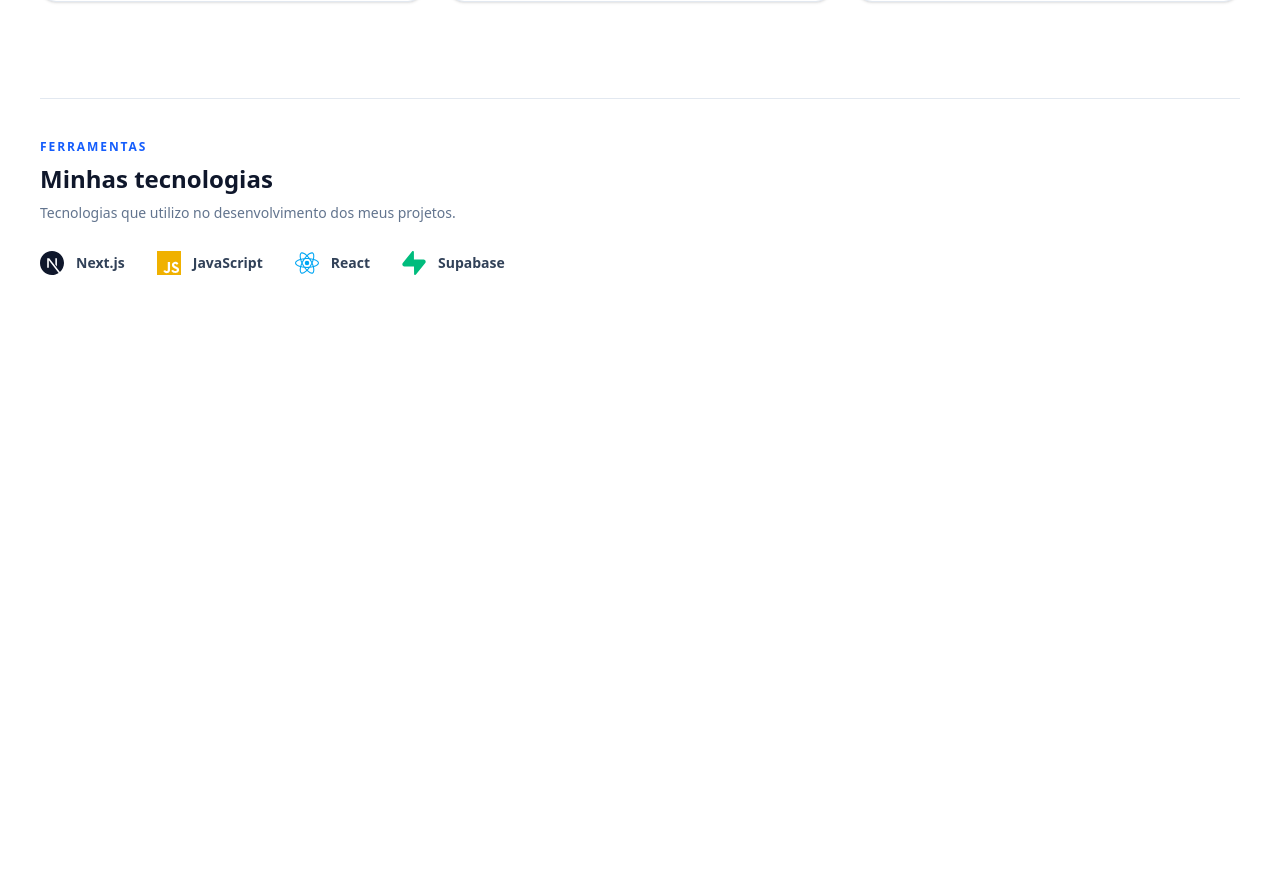
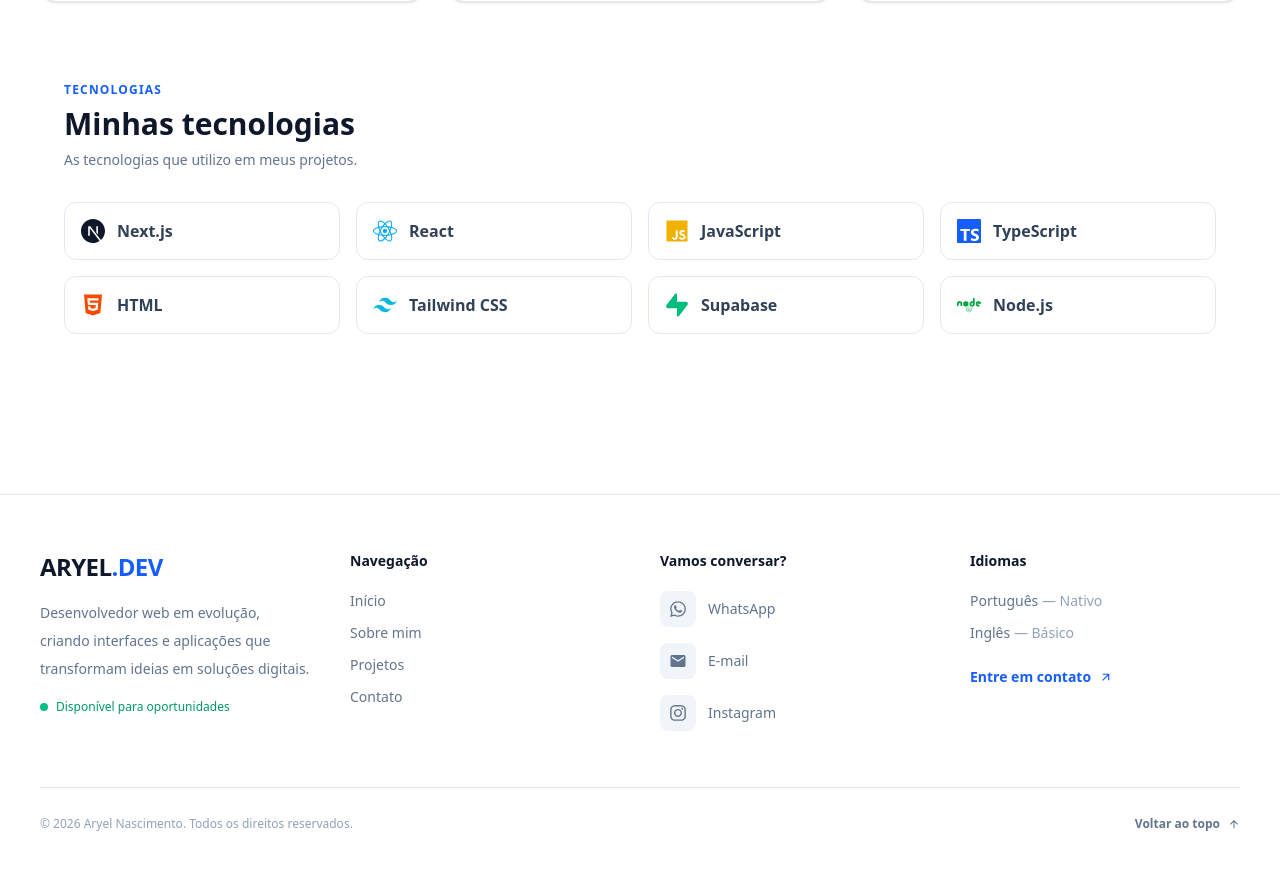
Before and after one commit to aryelnascimento11/easy-portfolio, a Next.js app: page / in a window 1280 px wide. Shown: the part 1418-2288 px from the top of the page. Before the commit the page ends 1773 px from the top, so only its background shows below. Built offline with nearby package versions, Linux system fonts and the light colour scheme.

Commit message:
My technologies

```diff
--- a/app/components/card.tsx
+++ b/app/components/card.tsx
@@ -5,12 +5,21 @@ import Image from "next/image";
 import { useEffect, useState } from "react";
 import { AnimatePresence, motion } from "motion/react";
 import { MdArrowOutward, MdClose, MdArrowForward } from "react-icons/md";
-import {
-    SiNextdotjs,
-    SiJavascript,
-    SiReact,
-    SiSupabase,
-} from "react-icons/si";
+import { SiNextdotjs } from "react-icons/si";
+import { FaReact } from "react-icons/fa6";
+import { IoLogoJavascript } from "react-icons/io5";
+import { SiTypescript } from "react-icons/si";
+import { FaHtml5 } from "react-icons/fa6";
+import { RiTailwindCssFill } from "react-icons/ri";
+import { RiSupabaseFill } from "react-icons/ri";
+import { FaNode } from "react-icons/fa";
+
+
+
+
+
+
+
 
 type Project = {
     id: number;
@@ -42,27 +51,20 @@ const projects: Project[] = [
         description: "Site de barbearia com apresentação de serviços e agendamento.",
         image: "/image/barbeiro.png",
         category: "Projeto demonstrativo",
-        technologies: ["Html", "Css", "JavaScript"],
+        technologies: ["Next.js", "Tailwind", "JavaScript"],
         details: "Uma experiência digital para apresentar os serviços, informações e identidade de uma barbearia.",
         challenge: "Organizar as informações de maneira visual e facilitar o acesso dos clientes aos serviços.",
     },
     {
         id: 3,
-        title: "Bloco de Notas",
+        title: "Next.js Components",
         description: "Estudos e experimentos com componentes e interfaces.",
-        image: "/image/Bloco.png",
+        image: "/image/bloco.png",
         category: "Projeto pessoal",
         technologies: ["Next.js", "React", "TypeScript"],
         details: "Projeto criado para praticar composição de componentes e organização de interfaces.",
         challenge: "Desenvolver componentes reutilizáveis e manter uma estrutura organizada.",
     },
-];
-
-const technologies = [
-    { name: "Next.js", icon: SiNextdotjs, color: "text-slate-900" },
-    { name: "JavaScript", icon: SiJavascript, color: "text-yellow-500" },
-    { name: "React", icon: SiReact, color: "text-sky-500" },
-    { name: "Supabase", icon: SiSupabase, color: "text-emerald-500" },
 ];
 
 export default function Card() {
@@ -89,7 +91,6 @@ export default function Card() {
 
     return (
         <main className="bg-white px-6 py-20 lg:px-10">
-
             <div className="mx-auto max-w-7xl">
 
                 {/* Título */}
@@ -109,7 +110,7 @@ export default function Card() {
                     </div>
 
                     <a
-                        href="https://github.com/aryelnascimento11?tab=repositories"
+                        href="/projects"
                         className="hidden items-center gap-2 text-sm font-semibold text-blue-600 transition hover:gap-3 sm:flex"
                     >
                         Ver todos
@@ -119,7 +120,6 @@ export default function Card() {
 
                 {/* Cards */}
                 <div className="grid gap-6 md:grid-cols-2 lg:grid-cols-3">
-
                     {projects.map((project, index) => (
                         <motion.article
                             key={project.id}
@@ -131,7 +131,6 @@ export default function Card() {
                             whileHover={{ y: -7 }}
                             className="group overflow-hidden rounded-2xl border border-slate-200 bg-white shadow-sm transition-shadow duration-300 hover:shadow-xl hover:shadow-slate-200/70"
                         >
-
                             <button
                                 onClick={() => setProjetoSelecionado(project)}
                                 className="block w-full text-left"
@@ -156,7 +155,6 @@ export default function Card() {
                                 </div>
 
                                 <div className="p-5">
-
                                     <div className="flex items-center justify-between">
                                         <h3 className="text-lg font-bold text-slate-900">
                                             {project.title}
@@ -179,48 +177,11 @@ export default function Card() {
                                             </span>
                                         ))}
                                     </div>
-
                                 </div>
                             </button>
                         </motion.article>
                     ))}
-
                 </div>
-
-                {/* Tecnologias */}
-                <section className="mt-24 border-t border-slate-200 pt-10">
-
-                    <div className="mb-7">
-                        <p className="text-xs font-bold tracking-[0.16em] text-blue-600">
-                            FERRAMENTAS
-                        </p>
-
-                        <h2 className="mt-2 text-2xl font-bold text-slate-900">
-                            Minhas tecnologias
-                        </h2>
-
-                        <p className="mt-2 text-sm text-slate-500">
-                            Tecnologias que utilizo no desenvolvimento dos meus projetos.
-                        </p>
-                    </div>
-
-                    <div className="flex flex-wrap gap-8">
-                        {technologies.map((tech) => {
-                            const Icon = tech.icon;
-
-                            return (
-                                <div
-                                    key={tech.name}
-                                    className="flex items-center gap-3 text-sm font-semibold text-slate-700"
-                                >
-                                    <Icon className={`text-2xl ${tech.color}`} />
-                                    {tech.name}
-                                </div>
-                            );
-                        })}
-                    </div>
-
-                </section>
             </div>
 
             {/* Modal de detalhes */}
@@ -238,7 +199,6 @@ export default function Card() {
                         }}
                     >
                         <motion.div
-                            layoutId={`project-image-${projetoSelecionado.id}`}
                             initial={{ opacity: 0, y: 35, scale: 0.96 }}
                             animate={{ opacity: 1, y: 0, scale: 1 }}
                             exit={{ opacity: 0, y: 25, scale: 0.97 }}
@@ -248,7 +208,6 @@ export default function Card() {
                             aria-labelledby="project-title"
                             className="relative max-h-[90vh] w-full max-w-6xl overflow-y-auto rounded-2xl bg-white shadow-2xl"
                         >
-
                             <button
                                 onClick={() => setProjetoSelecionado(null)}
                                 aria-label="Fechar detalhes"
@@ -258,9 +217,7 @@ export default function Card() {
                             </button>
 
                             <div className="grid md:grid-cols-[1.4fr_1fr]">
-
                                 <div className="p-6 sm:p-9">
-
                                     <p className="text-xs font-bold tracking-widest text-blue-600">
                                         {projetoSelecionado.category.toUpperCase()}
                                     </p>
@@ -309,7 +266,6 @@ export default function Card() {
                                 </div>
 
                                 <aside className="border-t border-slate-200 bg-slate-50/80 p-6 sm:p-9 md:border-l md:border-t-0">
-
                                     <h3 className="text-lg font-bold text-slate-900">
                                         Sobre o projeto
                                     </h3>
@@ -354,7 +310,6 @@ export default function Card() {
                                     >
                                         Voltar aos projetos
                                     </button>
-
                                 </aside>
                             </div>
                         </motion.div>
@@ -362,6 +317,70 @@ export default function Card() {
                 )}
             </AnimatePresence>
 
+            <section className="mx-auto max-w-7xl px-6 py-20">
+
+                <div className="mb-8">
+                    <p className="text-xs font-bold uppercase tracking-widest text-blue-600">
+                        Tecnologias
+                    </p>
+
+                    <h1 className="mt-2 text-3xl font-bold text-slate-900">
+                        Minhas tecnologias
+                    </h1>
+
+                    <p className="mt-2 text-sm text-slate-500">
+                        As tecnologias que utilizo em meus projetos.
+                    </p>
+                </div>
+
+                <div className="grid grid-cols-2 gap-4 sm:grid-cols-3 lg:grid-cols-4">
+
+                    <div className="flex items-center gap-3 rounded-xl border border-slate-200 bg-white p-4 transition-all duration-300 hover:-translate-y-1 hover:border-blue-300 hover:shadow-lg hover:shadow-blue-100">
+                        <SiNextdotjs className="text-2xl text-slate-900" />
+                        <h2 className="font-semibold text-slate-700">Next.js</h2>
+                    </div>
+
+                    <div className="flex items-center gap-3 rounded-xl border border-slate-200 bg-white p-4 transition-all duration-300 hover:-translate-y-1 hover:border-blue-300 hover:shadow-lg hover:shadow-blue-100">
+                        <FaReact className="text-2xl text-sky-500" />
+                        <h2 className="font-semibold text-slate-700">React</h2>
+                    </div>
+
+                    <div className="flex items-center gap-3 rounded-xl border border-slate-200 bg-white p-4 transition-all duration-300 hover:-translate-y-1 hover:border-blue-300 hover:shadow-lg hover:shadow-blue-100">
+                        <IoLogoJavascript className="text-2xl text-yellow-500" />
+                        <h2 className="font-semibold text-slate-700">JavaScript</h2>
+                    </div>
+
+                    <div className="flex items-center gap-3 rounded-xl border border-slate-200 bg-white p-4 transition-all duration-300 hover:-translate-y-1 hover:border-blue-300 hover:shadow-lg hover:shadow-blue-100">
+                        <SiTypescript className="text-2xl text-blue-600" />
+                        <h2 className="font-semibold text-slate-700">TypeScript</h2>
+                    </div>
+
+                    <div className="flex items-center gap-3 rounded-xl border border-slate-200 bg-white p-4 transition-all duration-300 hover:-translate-y-1 hover:border-blue-300 hover:shadow-lg hover:shadow-blue-100">
+                        <FaHtml5 className="text-2xl text-orange-600" />
+                        <h2 className="font-semibold text-slate-700">HTML</h2>
+                    </div>
+
+                    <div className="flex items-center gap-3 rounded-xl border border-slate-200 bg-white p-4 transition-all duration-300 hover:-translate-y-1 hover:border-blue-300 hover:shadow-lg hover:shadow-blue-100">
+                        <RiTailwindCssFill className="text-2xl text-cyan-500" />
+                        <h2 className="font-semibold text-slate-700">Tailwind CSS</h2>
+                    </div>
+
+                    <div className="flex items-center gap-3 rounded-xl border border-slate-200 bg-white p-4 transition-all duration-300 hover:-translate-y-1 hover:border-blue-300 hover:shadow-lg hover:shadow-blue-100">
+                        <RiSupabaseFill className="text-2xl text-emerald-500" />
+                        <h2 className="font-semibold text-slate-700">Supabase</h2>
+                    </div>
+                    <div>
+                        <div className="flex items-center gap-3 rounded-xl border border-slate-200 bg-white p-4 transition-all duration-300 hover:-translate-y-1 hover:border-blue-300 hover:shadow-lg hover:shadow-blue-100">
+                            <FaNode className="text-2xl text-green-600" />
+                            <h2 className="font-semibold text-slate-700">Node.js</h2>
+                        </div>
+                    </div>
+
+
+                    </div>
+
+            </section>
+
         </main>
     );
 }
--- a/app/components/footer.tsx
+++ b/app/components/footer.tsx
@@ -1,10 +1,148 @@
-export default function footer(){
-    <section>
-        <div>
-            <a href=""></a>
-            <a href=""></a>
-            <a href=""></a>
-        </div>
-        <p>Termos de</p>
-    </section>
+
+import Link from "next/link";
+
+import { FaInstagram, FaWhatsapp } from "react-icons/fa";
+import { MdEmail, MdArrowUpward } from "react-icons/md";
+
+export default function Footer() {
+    return (
+        <footer className="border-t border-slate-200 bg-white">
+
+            <div className="mx-auto max-w-7xl px-6 py-14 lg:px-10">
+
+                <div className="grid grid-cols-1 gap-10 sm:grid-cols-2 lg:grid-cols-4">
+
+                    {/* Identidade */}
+                    <div className="flex flex-col gap-4">
+                        <Link
+                            href="/"
+                            className="w-fit text-2xl font-bold tracking-tight text-slate-900"
+                        >
+                            ARYEL<span className="text-blue-600">.DEV</span>
+                        </Link>
+
+                        <p className="max-w-xs text-sm leading-7 text-slate-500">
+                            Desenvolvedor web em evolução, criando interfaces
+                            e aplicações que transformam ideias em soluções digitais.
+                        </p>
+
+                        <span className="flex items-center gap-2 text-xs font-medium text-emerald-600">
+                            <span className="h-2 w-2 animate-pulse rounded-full bg-emerald-500" />
+                            Disponível para oportunidades
+                        </span>
+                    </div>
+
+                    {/* Navegação */}
+                    <div>
+                        <h2 className="mb-5 text-sm font-bold text-slate-900">
+                            Navegação
+                        </h2>
+
+                        <div className="flex flex-col gap-3 text-sm text-slate-500">
+                            <Link href="/" className="transition hover:translate-x-1 hover:text-blue-600">
+                                Início
+                            </Link>
+
+                            <Link href="/about" className="transition hover:translate-x-1 hover:text-blue-600">
+                                Sobre mim
+                            </Link>
+
+                            <Link href="/projects" className="transition hover:translate-x-1 hover:text-blue-600">
+                                Projetos
+                            </Link>
+
+                            <Link href="/contact" className="transition hover:translate-x-1 hover:text-blue-600">
+                                Contato
+                            </Link>
+                        </div>
+                    </div>
+
+                    {/* Contato */}
+                    <div>
+                        <h2 className="mb-5 text-sm font-bold text-slate-900">
+                            Vamos conversar?
+                        </h2>
+
+                        <div className="flex flex-col gap-4">
+
+                            <a
+                                href="https://wa.me/55SEUNUMERO"
+                                target="_blank"
+                                rel="noopener noreferrer"
+                                className="group flex items-center gap-3 text-sm text-slate-500 transition hover:text-emerald-600"
+                            >
+                                <span className="flex h-9 w-9 items-center justify-center rounded-lg bg-slate-100 text-lg transition group-hover:bg-emerald-50">
+                                    <FaWhatsapp />
+                                </span>
+                                WhatsApp
+                            </a>
+
+                            <a
+                                href="mailto:seuemail@email.com"
+                                className="group flex items-center gap-3 text-sm text-slate-500 transition hover:text-blue-600"
+                            >
+                                <span className="flex h-9 w-9 items-center justify-center rounded-lg bg-slate-100 text-lg transition group-hover:bg-blue-50">
+                                    <MdEmail />
+                                </span>
+                                E-mail
+                            </a>
+
+                            <a
+                                href="https://instagram.com/seuusuario"
+                                target="_blank"
+                                rel="noopener noreferrer"
+                                className="group flex items-center gap-3 text-sm text-slate-500 transition hover:text-pink-600"
+                            >
+                                <span className="flex h-9 w-9 items-center justify-center rounded-lg bg-slate-100 text-lg transition group-hover:bg-pink-50">
+                                    <FaInstagram />
+                                </span>
+                                Instagram
+                            </a>
+
+                        </div>
+                    </div>
+
+                    {/* Idiomas */}
+                    <div>
+                        <h2 className="mb-5 text-sm font-bold text-slate-900">
+                            Idiomas
+                        </h2>
+
+                        <div className="flex flex-col gap-3 text-sm text-slate-500">
+                            <p>Português <span className="text-slate-400">— Nativo</span></p>
+                            <p>Inglês <span className="text-slate-400">— Básico</span></p>
+                        </div>
+
+                        <Link
+                            href="/contact"
+                            className="mt-6 inline-flex items-center gap-2 text-sm font-semibold text-blue-600 transition hover:gap-3"
+                        >
+                            Entre em contato
+                            <MdArrowUpward className="rotate-45" />
+                        </Link>
+                    </div>
+
+                </div>
+
+                {/* Rodapé inferior */}
+                <div className="mt-14 flex flex-col items-center justify-between gap-4 border-t border-slate-200 pt-7 text-center sm:flex-row sm:text-left">
+
+                    <p className="text-xs text-slate-400">
+                        © {new Date().getFullYear()} Aryel Nascimento.
+                        Todos os direitos reservados.
+                    </p>
+
+                    <a
+                        href="#top"
+                        className="inline-flex items-center gap-2 text-xs font-semibold text-slate-500 transition hover:text-blue-600"
+                    >
+                        Voltar ao topo
+                        <MdArrowUpward />
+                    </a>
+
+                </div>
+
+            </div>
+        </footer>
+    );
 }
--- a/app/page.tsx
+++ b/app/page.tsx
@@ -4,6 +4,7 @@ import Image from "next/image";
 import Header from "./components/header";
 import Banner from "./components/banner";
 import Card from "./components/card";
+import Footer from "./components/footer";
 
 export default function Home() {
   return (
@@ -11,6 +12,7 @@ export default function Home() {
     <Header />
     <Banner />
     <Card />
+    <Footer />
     </>
   );
 }
```
